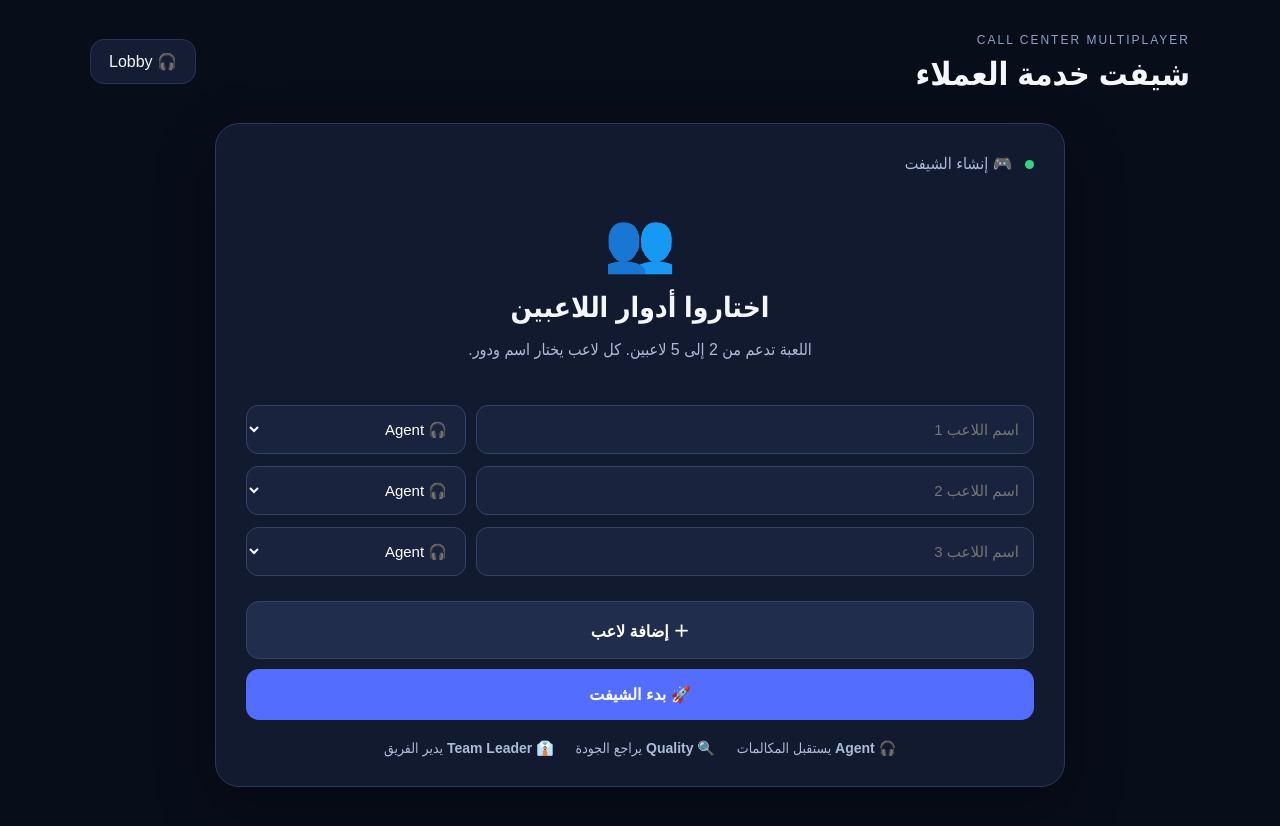
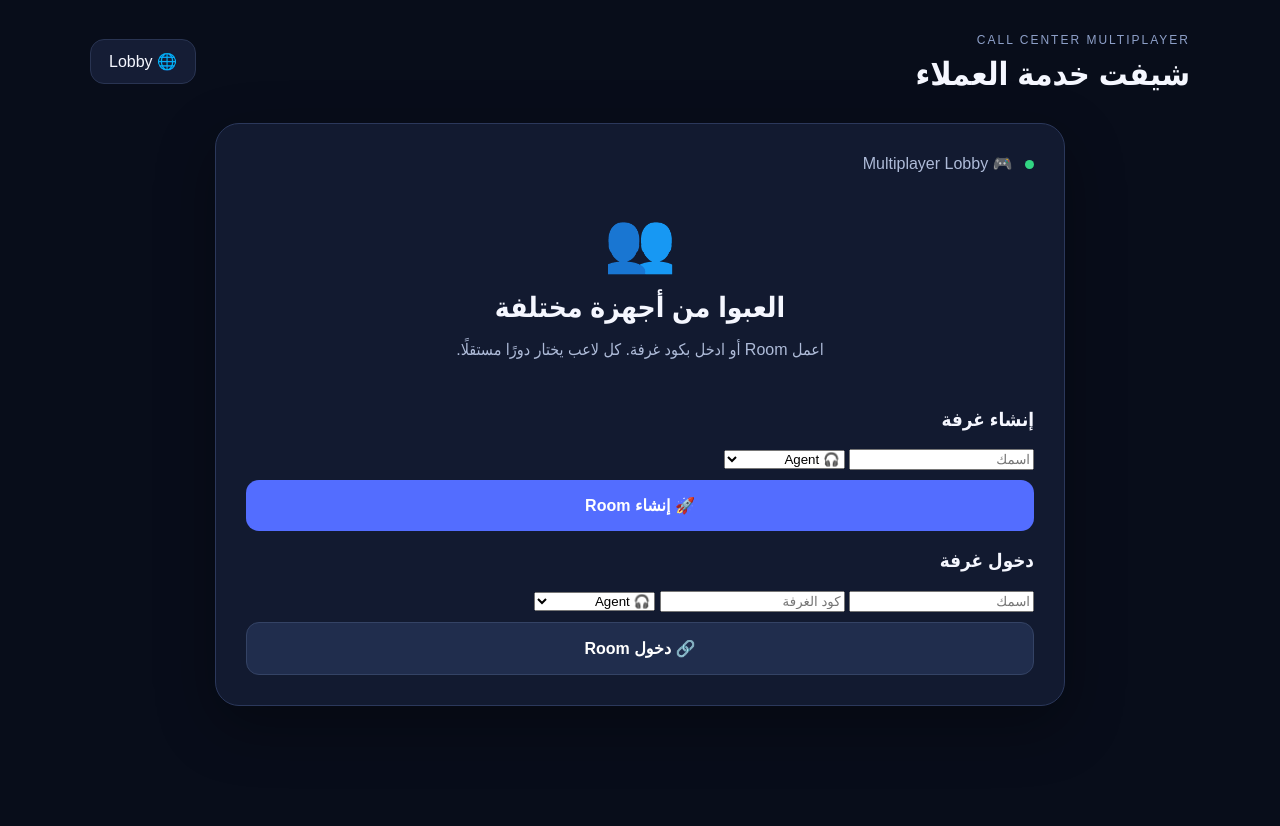
Before and after one commit to ahmed3544/call-center-game, a plain HTML site: page index.html in a window 1280 px wide. Drawn offline with nearby package versions, Linux system fonts and the light colour scheme.

Commit message:
feat: add online multiplayer lobby UI

```diff
--- a/index.html
+++ b/index.html
@@ -10,20 +10,45 @@
   <main class="app">
     <header class="topbar">
       <div><span class="eyebrow">CALL CENTER MULTIPLAYER</span><h1>شيفت خدمة العملاء</h1></div>
-      <div class="agent">🎧 <span id="currentRole">Lobby</span></div>
+      <div class="agent"><span id="currentRole">🌐 Lobby</span></div>
     </header>
 
     <section id="lobby" class="game-card lobby-card">
-      <div class="status"><span></span> 🎮 إنشاء الشيفت</div>
-      <div class="scenario compact"><div class="phone">👥</div><h2>اختاروا أدوار اللاعبين</h2><p>اللعبة تدعم من 2 إلى 5 لاعبين. كل لاعب يختار اسم ودور.</p></div>
-      <div id="playersForm" class="players-form"></div>
-      <button id="addPlayerBtn" class="secondary">＋ إضافة لاعب</button>
-      <button id="startGameBtn" class="primary">🚀 بدء الشيفت</button>
-      <div class="roles-help">
-        <span>🎧 <b>Agent</b> يستقبل المكالمات</span>
-        <span>🔍 <b>Quality</b> يراجع الجودة</span>
-        <span>👔 <b>Team Leader</b> يدير الفريق</span>
+      <div class="status"><span></span> 🎮 Multiplayer Lobby</div>
+      <div class="scenario compact"><div class="phone">👥</div><h2>العبوا من أجهزة مختلفة</h2><p>اعمل Room أو ادخل بكود غرفة. كل لاعب يختار دورًا مستقلًا.</p></div>
+      <div class="room-actions">
+        <div class="room-box">
+          <h3>إنشاء غرفة</h3>
+          <input id="createName" placeholder="اسمك" maxlength="20" />
+          <select id="createRole">
+            <option value="agent">🎧 Agent</option>
+            <option value="quality">🔍 Quality</option>
+            <option value="leader">👔 Team Leader</option>
+          </select>
+          <button id="createRoomBtn" class="primary">🚀 إنشاء Room</button>
+        </div>
+        <div class="room-box">
+          <h3>دخول غرفة</h3>
+          <input id="joinName" placeholder="اسمك" maxlength="20" />
+          <input id="roomCode" placeholder="كود الغرفة" maxlength="8" />
+          <select id="joinRole">
+            <option value="agent">🎧 Agent</option>
+            <option value="quality">🔍 Quality</option>
+            <option value="leader">👔 Team Leader</option>
+          </select>
+          <button id="joinRoomBtn" class="secondary">🔗 دخول Room</button>
+        </div>
       </div>
+      <div id="lobbyMessage" class="feedback hidden"></div>
+    </section>
+
+    <section id="waiting" class="game-card hidden lobby-card">
+      <div class="status"><span></span> 🟢 Room مفتوحة</div>
+      <div class="room-code" id="roomCodeDisplay">----</div>
+      <p class="center muted">ابعت الكود للاعبين الآخرين من أجهزتهم.</p>
+      <div id="waitingPlayers" class="players-board"></div>
+      <button id="startRoomBtn" class="primary">🚀 بدء الشيفت</button>
+      <div id="waitingMessage" class="feedback"></div>
     </section>
 
     <section id="game" class="hidden">
@@ -35,18 +60,18 @@
         <div><span>AHT</span><strong id="aht">00:00</strong></div>
       </section>
       <section class="game-card">
-        <div class="status"><span></span><span id="status">جاهز لاستقبال المكالمة</span></div>
+        <div class="status"><span></span><span id="status">جاري تجهيز الشيفت...</span></div>
         <div id="turnInfo" class="turn-info"></div>
         <div id="caller" class="caller hidden"></div>
-        <div id="scenario" class="scenario"><div class="phone">📞</div><h2>جاهزين؟</h2><p>ابدأوا أول مكالمة.</p></div>
+        <div id="scenario" class="scenario"><div class="phone">📞</div><h2>جاهزين؟</h2><p>انتظروا بداية المكالمة.</p></div>
         <div id="choices" class="choices"></div>
-        <button id="answerBtn" class="primary">📞 استقبال المكالمة</button>
         <div id="qualityPanel" class="role-panel hidden"></div>
         <div id="leaderPanel" class="role-panel hidden"></div>
         <div id="feedback" class="feedback hidden"></div>
       </section>
     </section>
   </main>
+  <script src="https://cdn.jsdelivr.net/npm/@supabase/supabase-js@2"></script>
   <script src="app.js"></script>
 </body>
 </html>
```
